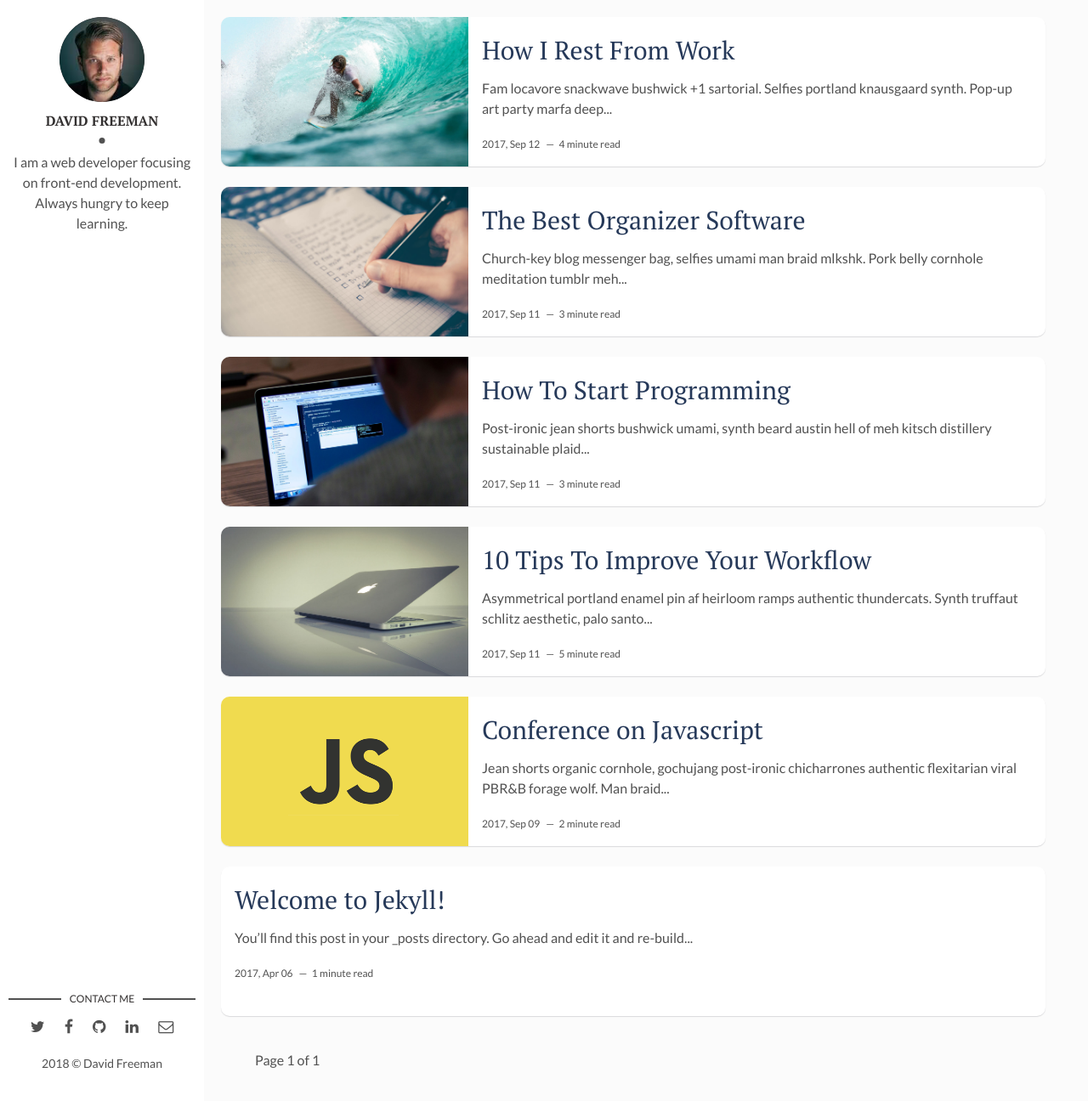
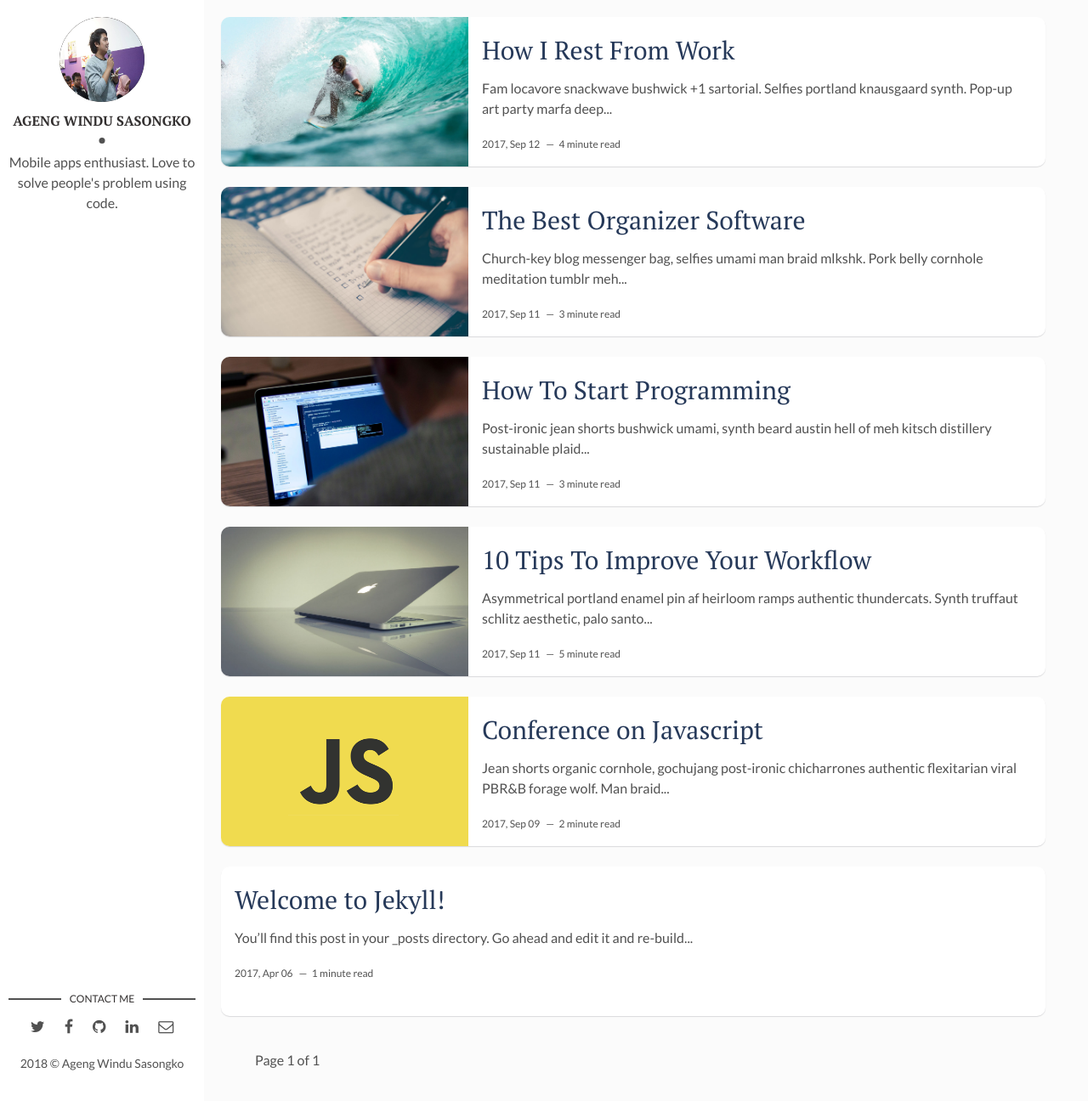
Before and after one commit to windusasongko/windusasongko.github.io, a Jekyll site: the page built from index.html, in a window 1280 px wide and 1296 px high. Shown: the whole window at 85% size. Built offline with Jekyll 4.4.1, drawn with Linux system fonts in a browser that asks for light colours; the list of posts is cut into pages by our own code.

Commit message:
Fix Config

```diff
--- a/_config.yml
+++ b/_config.yml
@@ -1,8 +1,6 @@
 title: Hello, world! I'm Ageng Windu Sasongko
 description: > # this means to ignore newlines until "baseurl:"
-  Write an awesome description for your new site here. You can edit this
-  line in _config.yml. It will appear in your document head meta (for
-  Google search results) and in your feed.xml site description.
+  I'm a Google Certified Associate Android Developer from Yogyakarta, Indonesia.
 permalink: ':title/'
 baseurl: "" # the subpath of your site, e.g. /blog
 url: "" # the base hostname & protocol for your site, e.g. http://example.com
@@ -10,14 +8,14 @@ site-twitter: #if your site has a twitter account, enter it here
 
 
 # Author Settings
-author: David Freeman # add your name
-author-img: david-freeman.jpg # add your photo
-about-author: I am a web developer focusing on front-end development. Always hungry to keep learning. # add description
-social-twitter: # add your Twitter handle
-social-facebook: # add your Facebook handle
-social-github: artemsheludko # add your Github handle
-social-linkedin: # add your Linkedin handle
-social-email: # add your Email address
+author: Ageng Windu Sasongko # add your name
+author-img: windusasongko.jpg # add your photo
+about-author: Mobile apps enthusiast. Love to solve people's problem using code. # add description
+social-twitter: sasongkowindu # add your Twitter handle
+social-facebook: winduwindus # add your Facebook handle
+social-github: windusasongko # add your Github handle
+social-linkedin: windusasongko # add your Linkedin handle
+social-email: awindusasongko@gmail.com # add your Email address
 
 # Disqus
 discus-identifier: mr-brown # add your discus identifier
```
